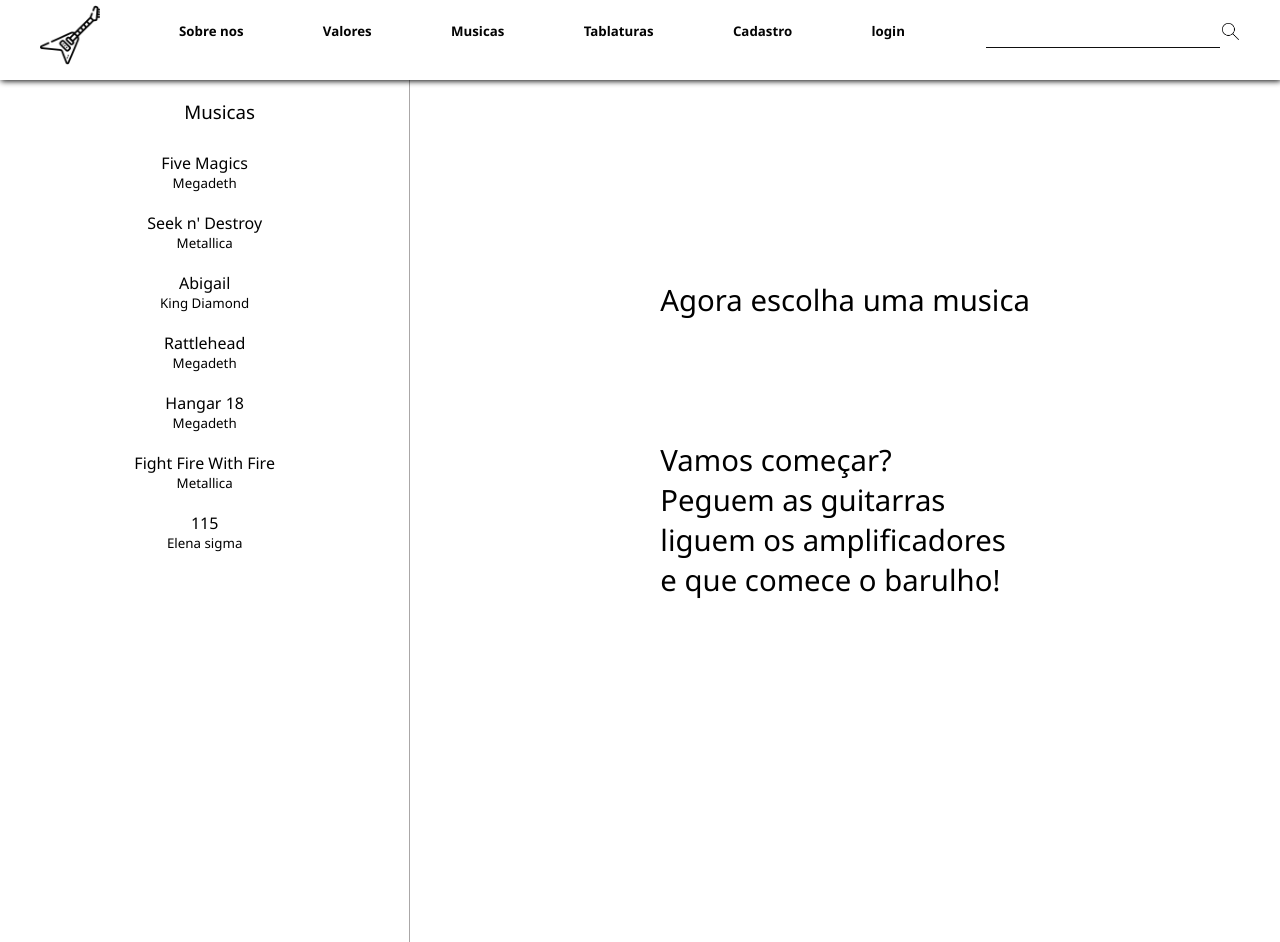
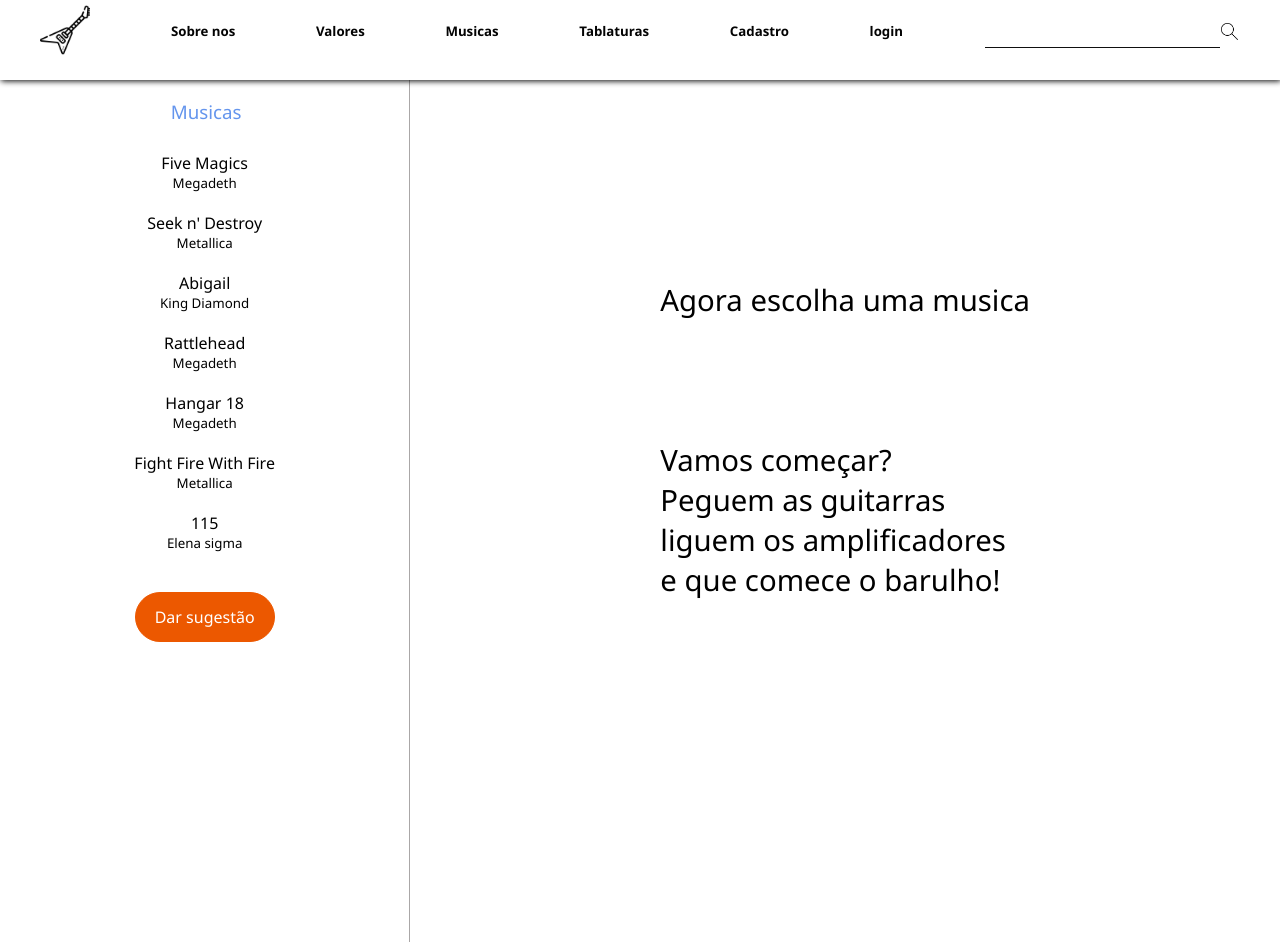
Before and after one commit to GuilhermeFGoncalves/Projeto-individual, a plain HTML site: page Projeto pessoal/musicas.html in a window 1280 px wide. Shown: the top 942 px of the page. Drawn offline with Linux system fonts and the light colour scheme; files whose address does not match are found by name.

Commit message:
esqueleto do musica semi-pronto

```diff
--- a/Projeto pessoal/css_geral.css
+++ b/Projeto pessoal/css_geral.css
@@ -34,8 +34,8 @@ body {
 }
 
 .logo {
-  height: 60px;
-  width: 60px;
+  height: 50px;
+  width: 50px;
   align-self: flex-start;
   padding-top: 5px;
   cursor: pointer;
--- a/Projeto pessoal/musicas.css
+++ b/Projeto pessoal/musicas.css
@@ -18,6 +18,9 @@
 .div_lateral h3 {
   font-weight: 300;
   text-indent: 30px;
+  margin-right: 27px;
+  font-weight: 500;
+  color: cornflowerblue;
 }
 
 .div_lateral h2 {
@@ -40,23 +43,24 @@
   margin-top: 200px;
 }
 
-.btn_comecar {
+.btn_add {
   height: 50px;
   width: 140px;
   font-family: "Segoe UI", Tahoma, Geneva, Verdana, sans-serif;
   transition: 300ms;
-  border: 1px solid rgb(94, 91, 91);
-  color: rgb(94, 91, 91);
+  color: white;
   cursor: pointer;
   font-size: 12pt;
   align-self: center;
-  background-color: white;
+  background-color: #ec5800;
   transition: 150ms;
+  border: 1px solid #ec5800;
+  border-radius: 55px;
+  margin-top: 30px;
 }
 
-.btn_comecar:hover {
-  border: 1px solid #ec5800;
-  color: #ec5800;
+.btn_add:hover {
+  color: white;
   width: 170px;
 }
 
@@ -87,6 +91,7 @@
   font-size: smaller;
   margin: 0%;
   font-size: 10pt;
+
 }
 .musica_display_select {
   background-color:white;
--- a/Projeto pessoal/musicas.html
+++ b/Projeto pessoal/musicas.html
@@ -77,6 +77,7 @@
                 <h4>115</h4>
                 <h6>Elena sigma</h6>
             </div>
+            <button class="btn_add" >Dar sugestão</button>
 
 
 
```
